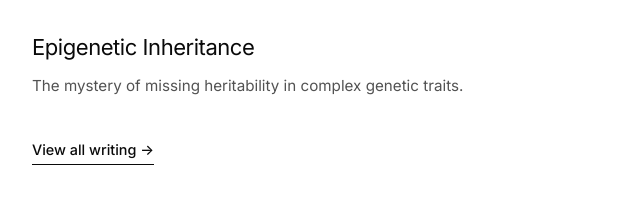
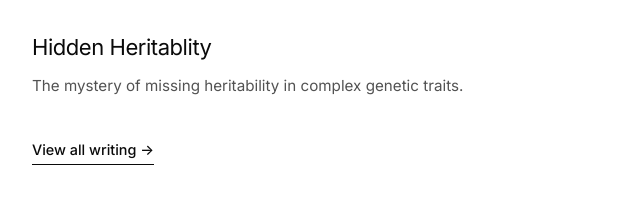
Before and after one commit to zhamadeh/zeidhamadeh.github.io, a plain HTML site: page index.html in a window 1280 px wide. Shown: the part 1810-2014 px from the top of the page, 160-800 px from the left. Drawn offline with Linux system fonts and the light colour scheme.

Commit message:
clean up home page

```diff
--- a/index.html
+++ b/index.html
@@ -498,7 +498,7 @@
                         <p>How environmental factors influence gene expression across generations.</p>
                     </div>
                     <div class="preview-item">
-                        <h3><a href="writing/epigenetic-inheritance.html">Epigenetic Inheritance</a></h3>
+                        <h3><a href="writing/hidden-heritability.html">Hidden Heritablity</a></h3>
                         <p>The mystery of missing heritability in complex genetic traits.</p>
                     </div>
                 </div>
```
